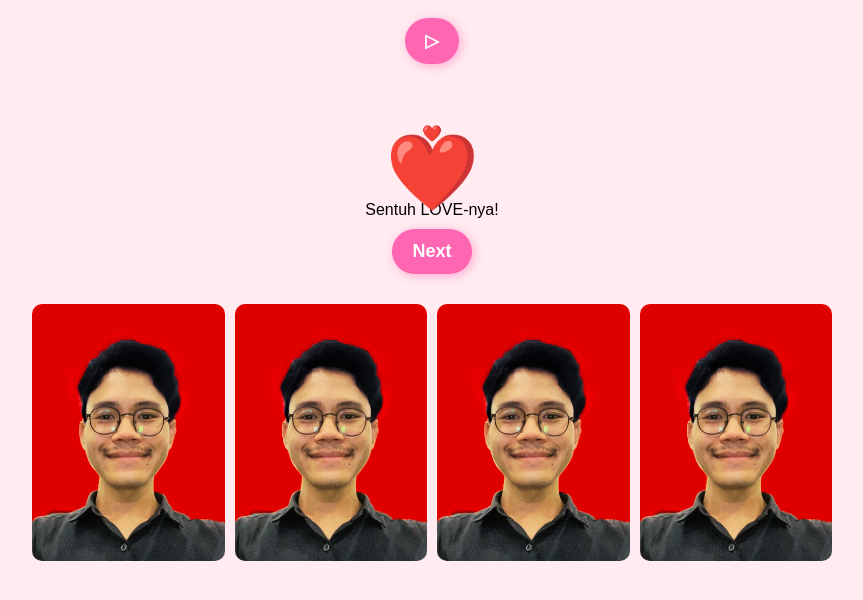
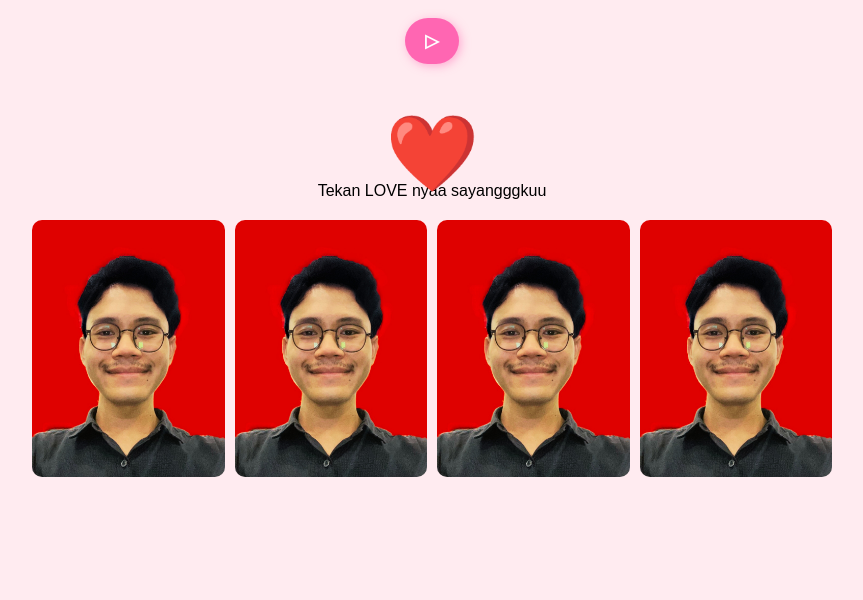
Before and after one commit to peezweezdit/my-lovee, a plain HTML site: page index.html in a window 1280 px wide. Shown: the whole page, without its empty margins (208-1071 px from the left). Drawn offline with Linux system fonts and the light colour scheme.

Commit message:
Project
Updated

```diff
--- a/index.html
+++ b/index.html
@@ -13,11 +13,9 @@
     <button id="music-btn">▷</button>
 
     <div class="container">
-        <div class="heart-container">
-            <span class="heart">❤️</span>
+        <div class="heart-container" onclick="window.location.href='page1.html'">
             <span class="heart animated-heart">❤️</span>
-            <span class="text">Sentuh LOVE-nya!</span>
-            <button id="next-page" onclick="window.location.href='page1.html'">Next</button>
+            <span class="text">Tekan LOVE nyaa sayangggkuu</span>
         </div>
     </div>
 
```
